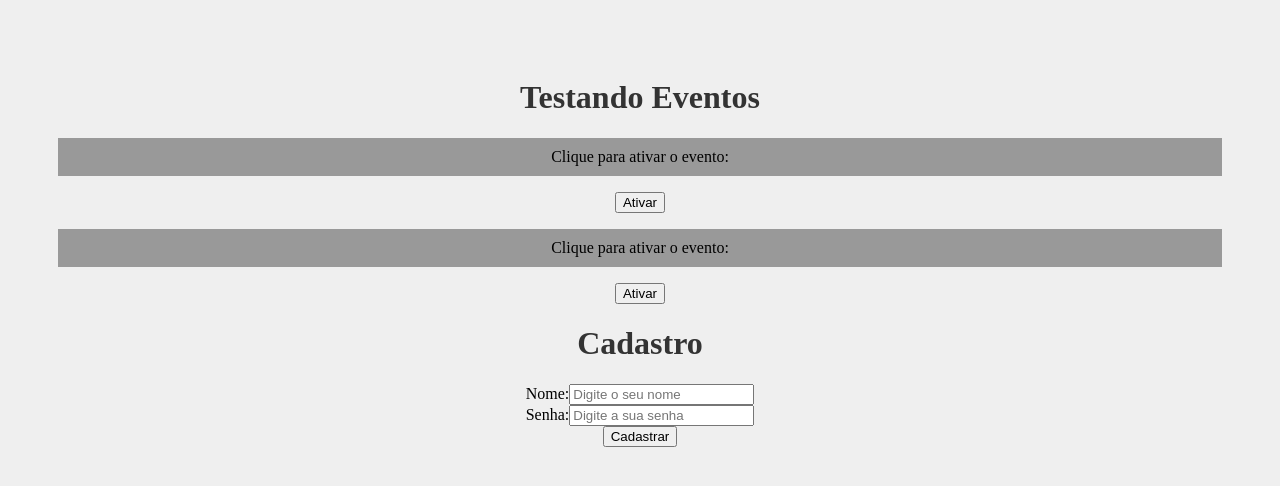
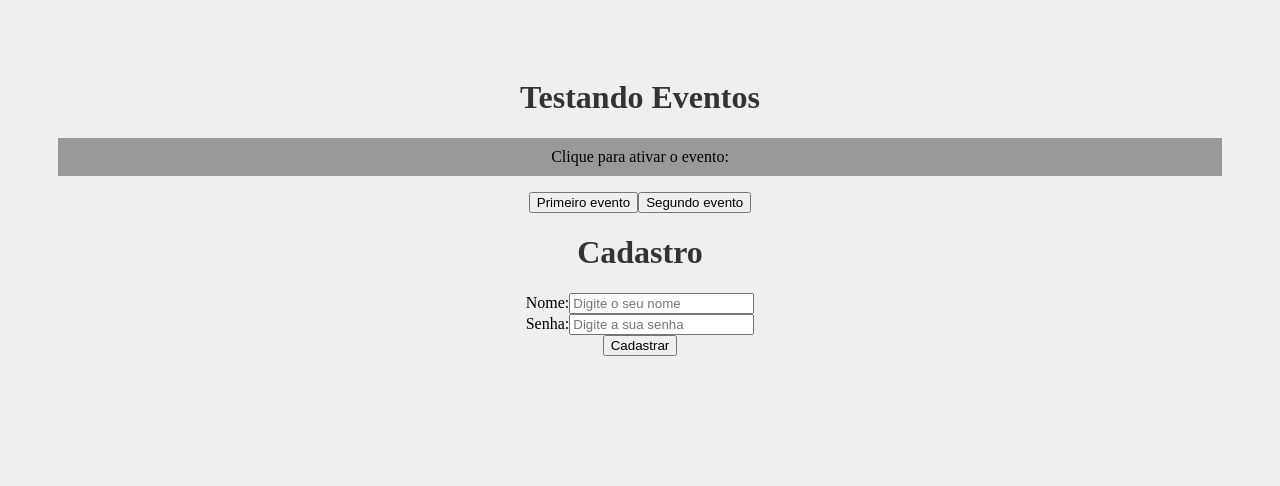
Before and after one commit to lucasgomes14/ReactCourse, a React (Create React App) app in the folder meu-projeto/: page / in a window 1280 px wide. Shown: the top 486 px of the page. Built offline with nearby package versions, Linux system fonts and the light colour scheme.

Commit message:
Pass event by props

```diff
--- a/meu-projeto/src/App.js
+++ b/meu-projeto/src/App.js
@@ -8,8 +8,7 @@
   return (
     <div className="App">
       <h1>Testando Eventos</h1>
-      <Evento numero={1} />
-      <Evento numero={2} />
+      <Evento />
       <Form />
     </div>
   );
--- a/meu-projeto/src/components/Evento.js
+++ b/meu-projeto/src/components/Evento.js
@@ -1,12 +1,19 @@
-function Evento({ numero }) {
+import Button from "./evento/Button"
+
+function Evento() {
     function meuEvento() {
-        console.log(`Opa, fui ativado! numero: ${numero}`)
+        console.log(`Ativando o primeiro evento!`)
+    }
+
+    function segundoEvento() {
+        console.log("Ativando o segundo evento!")
     }
 
     return(
         <div>
             <p>Clique para ativar o evento:</p>
-            <button onClick={meuEvento}>Ativar</button>
+            <Button event={meuEvento} text="Primeiro evento"/>
+            <Button event={segundoEvento} text="Segundo evento" />
         </div>
     )
 }
--- /dev/null
+++ b/meu-projeto/src/components/evento/Button.js
@@ -0,0 +1,5 @@
+function Button(props) {
+    return <button onClick={props.event}>{props.text}</button>
+}
+
+export default Button
```
